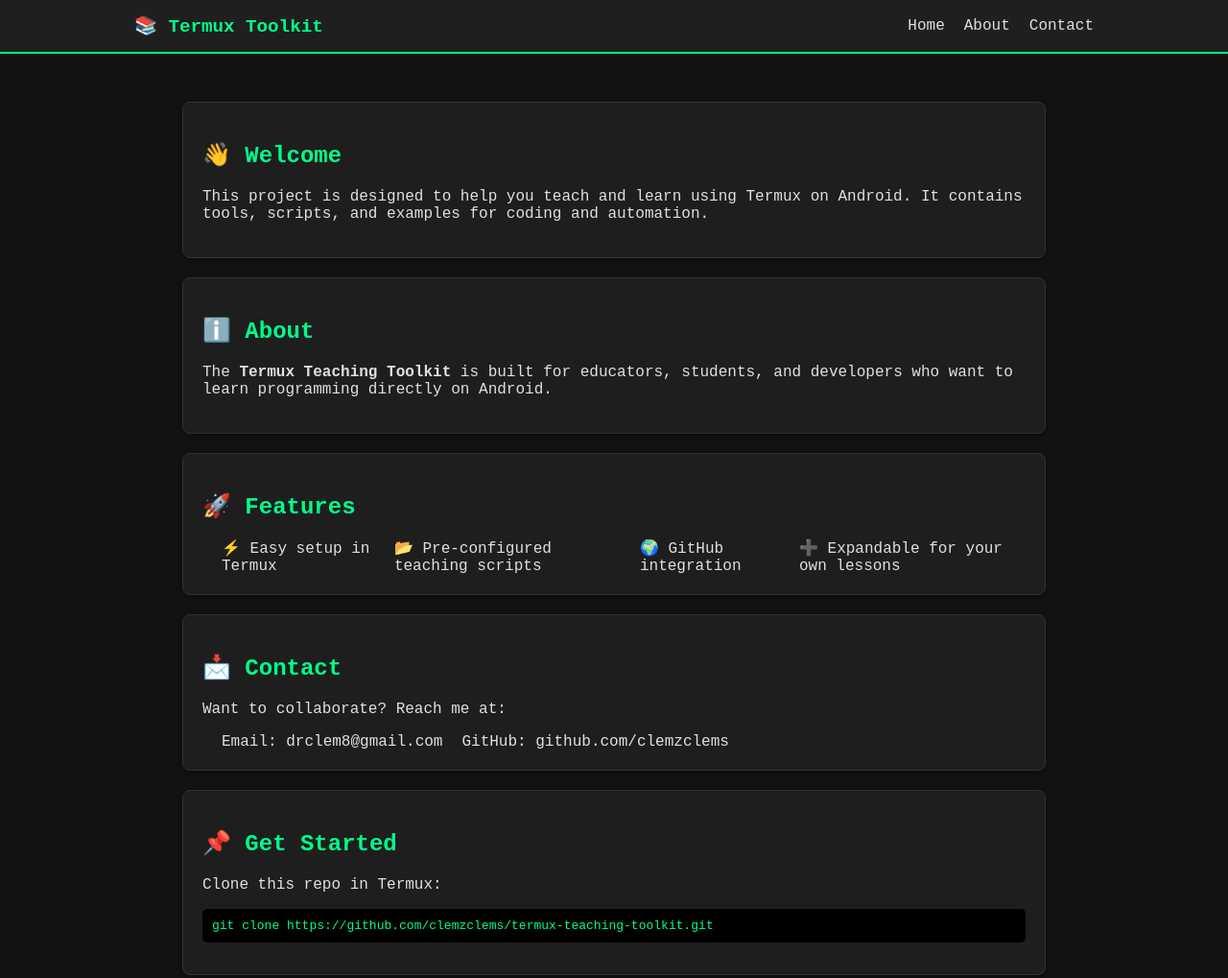
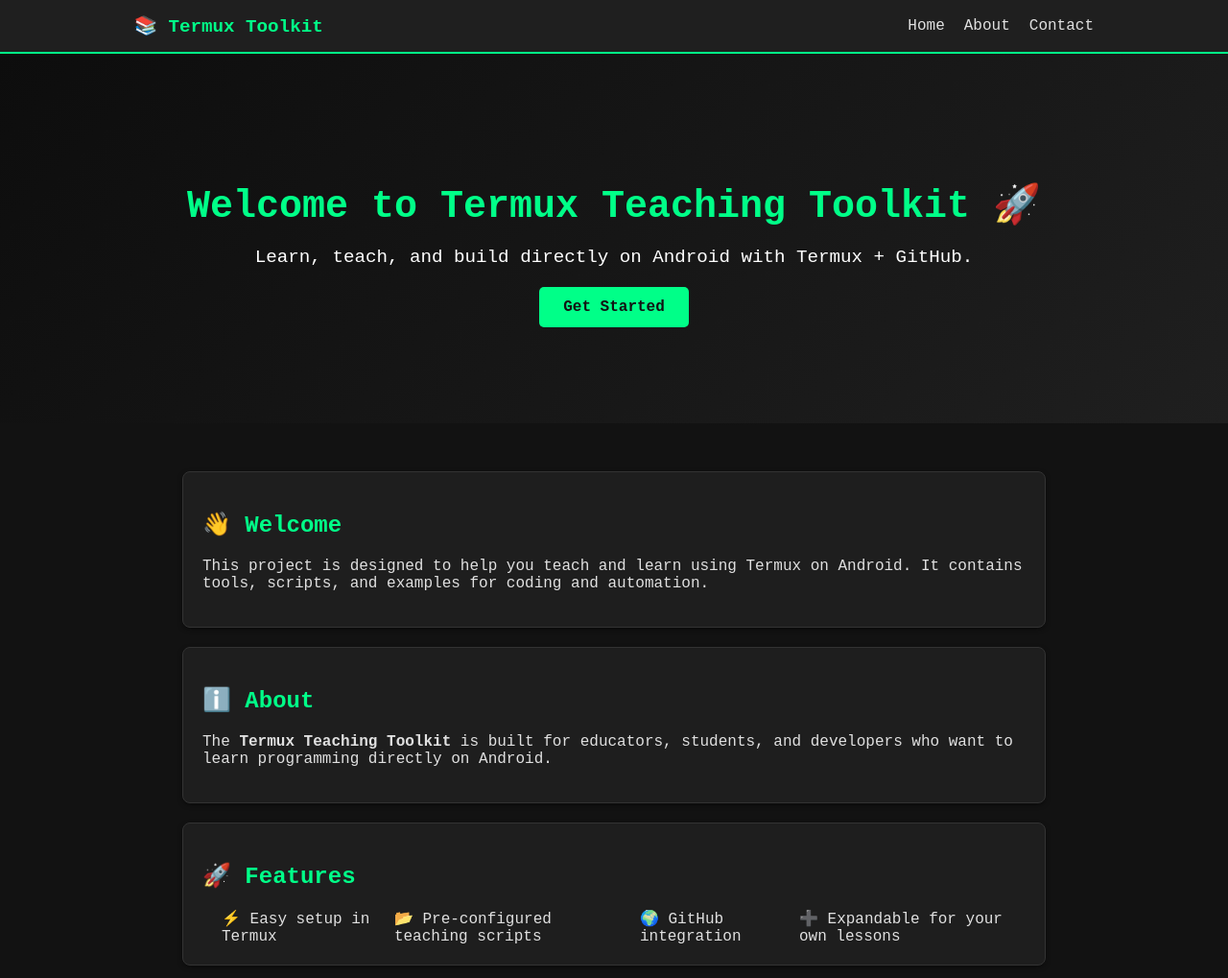
Before and after one commit to clemzclems/termux-teaching-toolkit, a plain HTML site: page index.html in a window 1280 px wide. Shown: the top 1019 px of the page at 96% size. Drawn offline with Linux system fonts and the light colour scheme.

Commit message:
Added hero banner with button

```diff
--- a/index.html
+++ b/index.html
@@ -50,6 +50,37 @@
     a:hover {
       color: #00ff88;
     }
+
+    /* Hero Banner */
+    .hero {
+      text-align: center;
+      padding: 100px 20px;
+      background: linear-gradient(135deg, #0d0d0d, #1f1f1f);
+      color: #fff;
+    }
+    .hero h1 {
+      font-size: 2.5em;
+      margin-bottom: 15px;
+      color: #00ff88;
+    }
+    .hero p {
+      font-size: 1.2em;
+      margin-bottom: 20px;
+    }
+    .hero .btn {
+      display: inline-block;
+      padding: 12px 25px;
+      background: #00ff88;
+      color: #121212;
+      font-weight: bold;
+      border-radius: 5px;
+      text-decoration: none;
+      transition: 0.2s;
+    }
+    .hero .btn:hover {
+      background: #00cc6a;
+    }
+
     main {
       padding: 30px;
       max-width: 900px;
@@ -94,6 +125,9 @@
       li {
         margin: 10px 0;
       }
+      .hero h1 {
+        font-size: 2em;
+      }
     }
   </style>
 </head>
@@ -108,6 +142,13 @@
       </ul>
     </nav>
   </header>
+
+  <!-- Hero Section -->
+  <section class="hero">
+    <h1>Welcome to Termux Teaching Toolkit 🚀</h1>
+    <p>Learn, teach, and build directly on Android with Termux + GitHub.</p>
+    <a href="#get-started" class="btn">Get Started</a>
+  </section>
 
   <main>
     <div id="home" class="card">
@@ -140,7 +181,7 @@
       </ul>
     </div>
 
-    <div class="card">
+    <div id="get-started" class="card">
       <h2>📌 Get Started</h2>
       <p>Clone this repo in Termux:</p>
       <pre><code>git clone https://github.com/clemzclems/termux-teaching-toolkit.git</code></pre>
```
